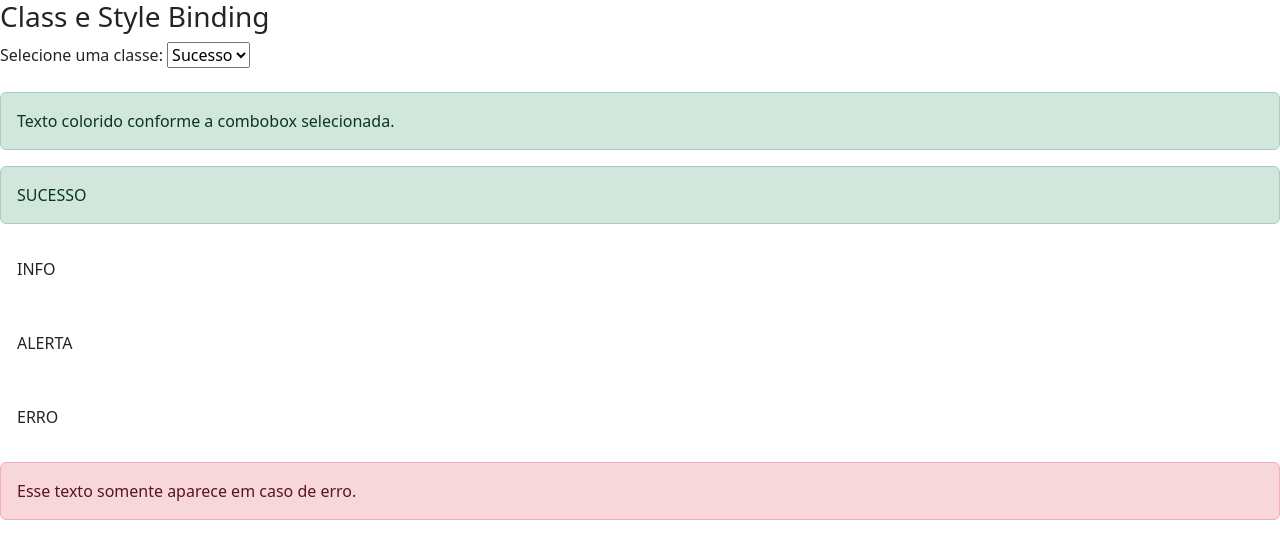
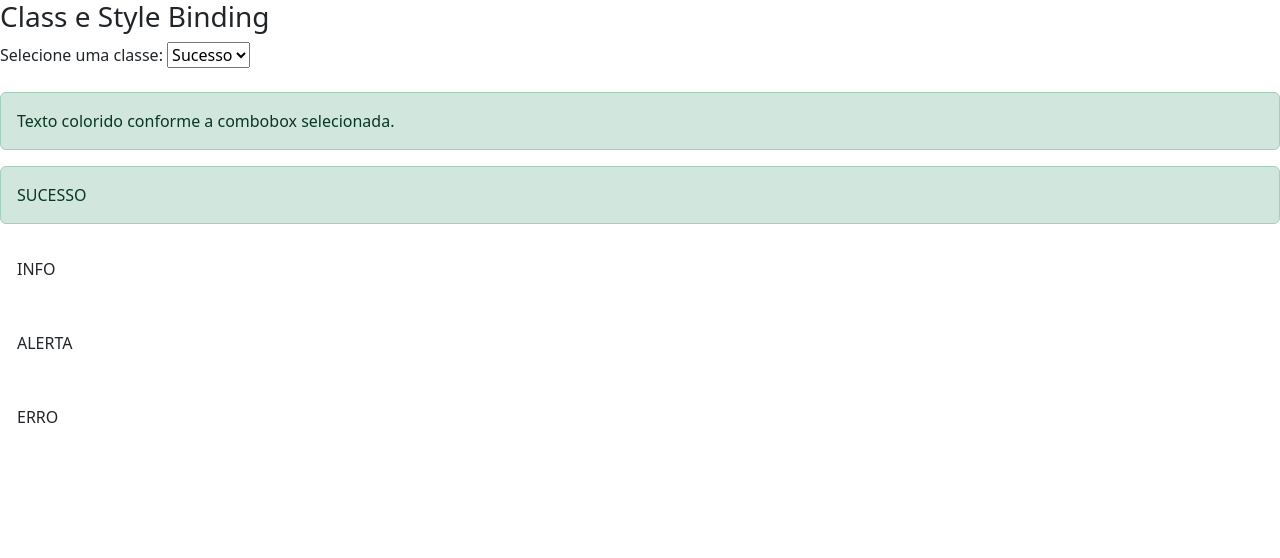
Before and after one commit to devFabioMats/formacao-angular, an Angular app in the folder data-binding/: page / in a window 1280 px wide. Shown: the top 558 px of the page. Built offline with nearby package versions, Linux system fonts and the light colour scheme.

Commit message:
FAZENDO COM QUE SÓ APAREÇA ERRO QAO SELECIONAR ERRO

```diff
--- a/data-binding/src/app/data-binding/data-binding.component.html
+++ b/data-binding/src/app/data-binding/data-binding.component.html
@@ -44,7 +44,7 @@
             <div class="alert" role="alert" class="alert" role="alert" [class.alert-danger]="classe.value == 'alert-danger'">
                 ERRO
             </div>
-            <div class="alert alert-danger" role="alert">
+            <div class="alert alert-danger" role="alert" [style.display]="classe.value == 'alert-danger' ? 'block' : 'none'">
                 Esse texto somente aparece em caso de erro.
             </div>
         </div>
```
